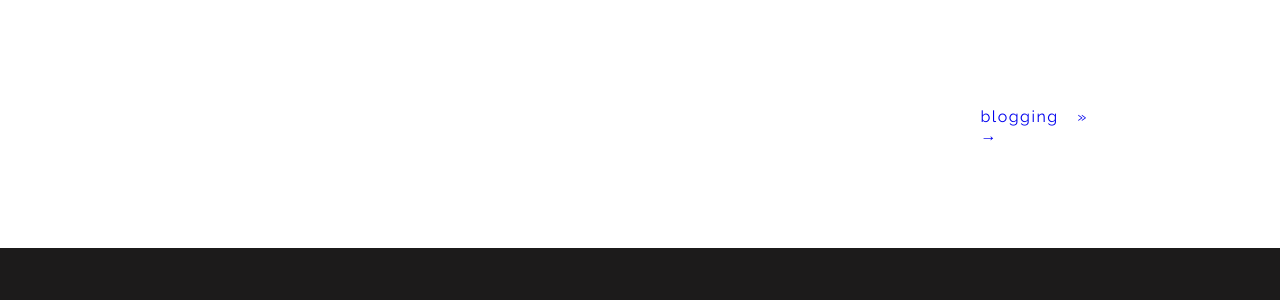
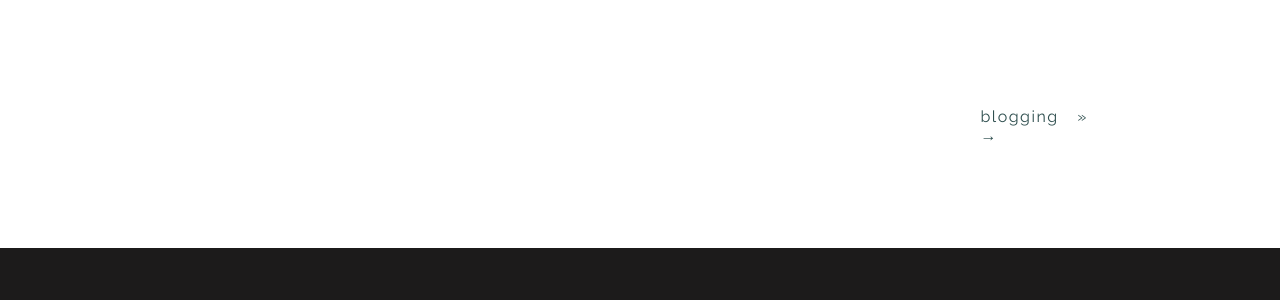
Before and after one commit to bitesizedcomics/bitesizedcomics.github.io, a Jekyll site: the page built from _posts/2020-06-23-ep-1-drawstring.md, in a window 1280 px wide. Shown: the part 3458-3758 px from the top of the page. Built offline with Jekyll 4.4.1, drawn with Linux system fonts in a browser that asks for light colours; nearby versions of some CDN libraries.

Commit message:
Fixed link color

```diff
--- a/css/blogfirstcss.css
+++ b/css/blogfirstcss.css
@@ -336,6 +336,10 @@
     color: darkslategrey;
 }
 
+.olderSection a, .newerSection a {
+    color: darkslategrey !important;
+}
+
 .textSection p {
     display: flex;
     justify-content: center;
```
Also changed, not shown: 1 other file.
